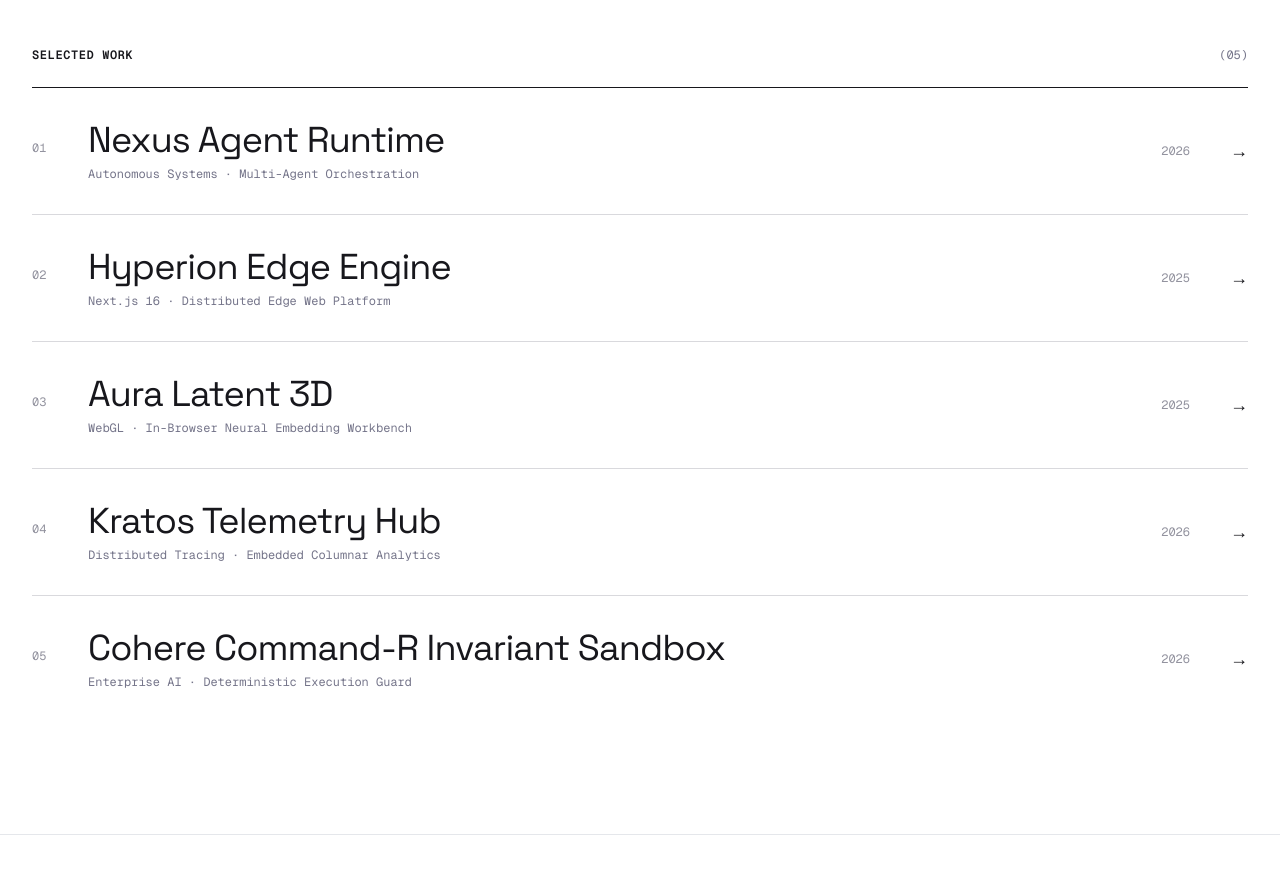
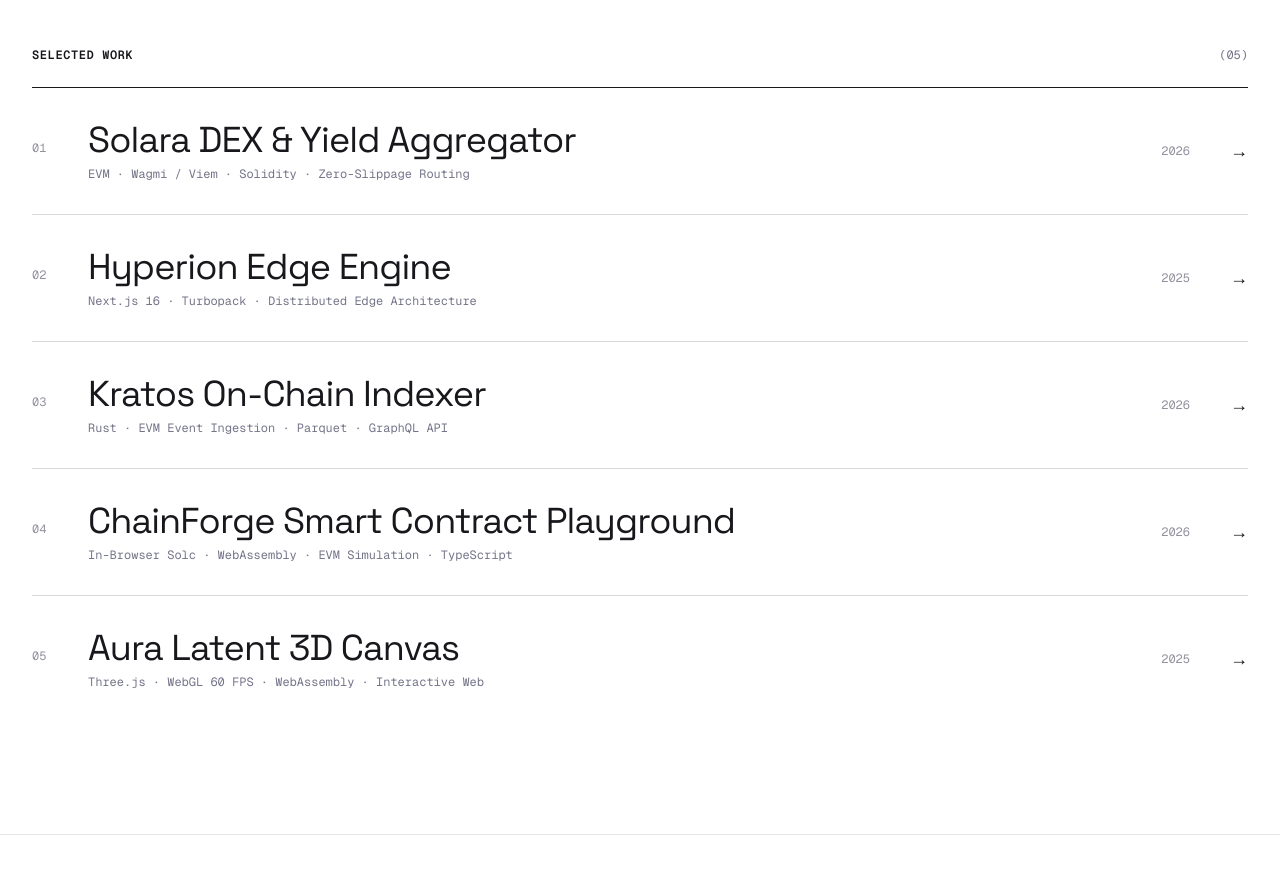
Before and after one commit to theodhorex/personal-website, a Next.js app: page / in a window 1280 px wide. Shown: the part 1100-1974 px from the top of the page. Built offline with nearby package versions, Linux system fonts and the light colour scheme.

Commit message:
feat(ui): update case studies to web dev, web3, and engineering tools

```diff
--- a/components/bouayaben-work.tsx
+++ b/components/bouayaben-work.tsx
@@ -45,51 +45,51 @@ export function BouayabenWork() {
 
   const projects: CaseStudy[] = [
     {
-      id: "nexus-runtime",
+      id: "solara-dex",
       index: "01",
-      title: "Nexus Agent Runtime",
-      meta: "Autonomous Systems · Multi-Agent Orchestration",
+      title: "Solara DEX & Yield Aggregator",
+      meta: "EVM · Wagmi / Viem · Solidity · Zero-Slippage Routing",
       year: "2026",
-      category: "AI INFRASTRUCTURE",
-      client: "Open Source Core",
-      role: "Lead Systems Architect",
+      category: "WEB3 & DEFI PROTOCOLS",
+      client: "DeFi Ecosystem",
+      role: "Lead Web3 Frontend & Smart Contract Engineer",
       summary:
-        "A distributed runtime for coordinating multi-agent loops with deterministic tool sandboxes, sub-35ms dispatch latency, and zero hallucinated schema calls.",
+        "A decentralized exchange interface and automated yield aggregator with multi-pool routing, real-time mempool simulation, and gas-optimized trade execution.",
       constraint: [
-        "LLMs frequently generate invalid arguments or hallucinate tool schemas during multi-turn workflows, causing uncaught exceptions and uncontrolled state mutation.",
-        "When an agent tool call fails in production, recovering without halting the entire session requires an isolated reflection sandbox.",
+        "High RPC provider volatility and rate-limiting led to stale quote displays and transaction reversions during high congestion spikes.",
+        "Complex approval workflows and multi-hop swaps confused non-technical users and created front-running (MEV) sandwich attack vulnerabilities.",
       ],
       decisions: [
         {
-          title: "Deterministic Validation Barriers",
-          body: "Enforced strict Zod/Pydantic validation schemas prior to any IO mutation. If an argument drifts, an internal self-repair reflection loop triggers automatically without user-facing errors.",
+          title: "Multicall3 & Viem Optimistic State",
+          body: "Batched on-chain state queries via Multicall3 with fallback RPC rotation and instant local balance reconciliation before block confirmation.",
         },
         {
-          title: "Atomic Transaction Rollbacks",
-          body: "Every side-effecting tool action is staged in reversible transaction logs. If any step in a multi-agent DAG fails, state rolls back cleanly to the last verified invariant checkpoint.",
+          title: "Commit-Reveal Slippage Guard",
+          body: "Integrated private RPC relays and slippage bounds preventing sandwich attacks while giving users 1-click permit2 execution.",
         },
       ],
       outcomes: [
-        { value: "99.98%", label: "tool execution reliability on 500k recorded turns" },
-        { value: "<35ms", label: "internal tool invocation latency on edge nodes" },
-        { value: "100%", label: "type-safe schema enforcement across all dispatches" },
+        { value: "99.9%", label: "transaction success rate on high-volatility swap routes" },
+        { value: "<180ms", label: "price quote generation across 12 liquidity pools" },
+        { value: "38%", label: "average gas savings via optimized multicall permit approvals" },
       ],
-      tech: ["Python", "Next.js 16", "Redis Edge", "pgvector", "Docker"],
+      tech: ["Solidity", "Wagmi", "Viem", "Next.js 16", "EVM", "Tailwind v4"],
       githubUrl: "https://github.com/theodhorex",
     },
     {
       id: "hyperion-edge",
       index: "02",
       title: "Hyperion Edge Engine",
-      meta: "Next.js 16 · Distributed Edge Web Platform",
+      meta: "Next.js 16 · Turbopack · Distributed Edge Architecture",
       year: "2025",
-      category: "HIGH-THROUGHPUT WEB",
-      client: "Enterprise Commerce",
-      role: "Full-Stack Engineer",
+      category: "HIGH-PERFORMANCE WEB",
+      client: "Enterprise Web Platform",
+      role: "Full-Stack Web Engineer",
       summary:
-        "Headless web architecture built on Next.js 16 App Router and Cloudflare Workers, achieving sub-25ms global TTFB with real-time state synchronization.",
+        "Next-generation headless web architecture powered by Next.js 16 App Router, edge streaming, and distributed cache invalidation delivering sub-25ms global TTFB.",
       constraint: [
-        "Global buyers faced 400ms+ latency on dynamic checkout and catalog renders during peak traffic surges, causing checkout abandonment.",
+        "Global users faced 400ms+ latency on dynamic checkout and catalog renders during peak traffic surges, causing drop-offs.",
         "Monolithic SSR servers suffered cold starts and inconsistent cache invalidation across distributed geographic regions.",
       ],
       decisions: [
@@ -111,92 +111,102 @@ export function BouayabenWork() {
       githubUrl: "https://github.com/theodhorex",
     },
     {
-      id: "aura-latent",
+      id: "kratos-indexer",
       index: "03",
-      title: "Aura Latent 3D",
-      meta: "WebGL · In-Browser Neural Embedding Workbench",
-      year: "2025",
-      category: "CREATIVE & SCIENTIFIC UI",
-      client: "Research Prototype",
-      role: "Graphics & UI Engineer",
+      title: "Kratos On-Chain Indexer",
+      meta: "Rust · EVM Event Ingestion · Parquet · GraphQL API",
+      year: "2026",
+      category: "ENGINEERING TOOLS & WEB3 INFRA",
+      client: "Open Source Tooling",
+      role: "Systems & Web3 Engineer",
       summary:
-        "Interactive browser workbench for navigating high-dimensional token embeddings, semantic attention maps, and vector clusters at a sustained 60 FPS.",
+        "Ultra-fast EVM log indexer and querying engine built in Rust that parses millions of block receipts per second into parquet files for sub-second analytical queries.",
       constraint: [
-        "Visualizing 500,000+ vector points previously froze DOM trees or required expensive cloud GPU streaming with high latency.",
-        "Researchers needed real-time cosine similarity search and spatial clustering directly in the browser without server roundtrips.",
+        "Traditional Node.js blockchain indexers lagged 50+ blocks behind chain tip during peak gas auctions, consuming gigabytes of memory.",
+        "RPC provider quotas were rapidly exhausted by repetitive block polling and uncompressed JSON payloads.",
       ],
       decisions: [
         {
-          title: "Instanced Buffer Geometry in WebGL",
-          body: "Offloaded point rendering to custom GPU shaders using instanced buffers, enabling smooth 60 FPS panning across half a million points.",
+          title: "Zero-Copy Binary Log Parsing",
+          body: "Built an asynchronous Rust ingestion pipeline that unpacks raw EVM block logs directly into memory-mapped Apache Arrow buffers.",
         },
         {
-          title: "WebAssembly SIMD Cosine Search",
-          body: "Compiled vector similarity kernels to WebAssembly SIMD, performing 1,024-dimensional similarity queries in under 8ms in-browser.",
+          title: "Embedded DuckDB Columnar Store",
+          body: "Streamed indexed events directly into partitioned Parquet files with an instant GraphQL and REST query layer.",
         },
       ],
       outcomes: [
-        { value: "500k", label: "vector points rendered concurrently at 60 FPS" },
-        { value: "6.8ms", label: "in-browser cosine similarity query time" },
-        { value: "<140 MB", label: "total client memory footprint" },
+        { value: "120k/s", label: "block events indexed on a single commodity core" },
+        { value: "<5ms", label: "analytical query response time over 10M+ transaction logs" },
+        { value: "90%", label: "reduction in external RPC calls via binary block streaming" },
       ],
-      tech: ["Three.js", "WebGL", "WebAssembly", "React 19", "PyTorch"],
+      tech: ["Rust", "EVM", "DuckDB", "Apache Arrow", "GraphQL", "TypeScript"],
       githubUrl: "https://github.com/theodhorex",
     },
     {
-      id: "kratos-telemetry",
+      id: "chainforge-playground",
       index: "04",
-      title: "Kratos Telemetry Hub",
-      meta: "Distributed Tracing · Embedded Columnar Analytics",
+      title: "ChainForge Smart Contract Playground",
+      meta: "In-Browser Solc · WebAssembly · EVM Simulation · TypeScript",
       year: "2026",
-      category: "SYSTEMS OBSERVABILITY",
-      client: "Infrastructure Backbone",
-      role: "Systems Engineer",
+      category: "DEVELOPER TOOLING",
+      client: "Developer Community",
+      role: "Creator & Lead Engineer",
       summary:
-        "High-density tracing pipeline for LLM inference workloads. Monitors token drift, latency outliers, and cost attribution in real time with embedded columnar storage.",
+        "A zero-install in-browser Solidity development environment and EVM sandbox with live compilation, step-through opcode debugger, and gas profiling.",
       constraint: [
-        "Third-party observability SDKs added 80ms overhead to API routes and sent confidential prompt data across unverified endpoints.",
+        "Setting up local Hardhat or Foundry toolchains is cumbersome for rapid smart contract experimentation and audit verifications.",
+        "Running smart contract tests in remote cloud servers introduces latency, security risks, and ongoing infrastructure costs.",
       ],
       decisions: [
         {
-          title: "In-Process DuckDB Columnar Daemon",
-          body: "Built a lock-free ring buffer in Rust and Go that flushes traces directly to local parquet partitions with sub-1ms overhead.",
+          title: "WebAssembly Solc & Client-Side EVM",
+          body: "Bundled solc compiler directly into WebAssembly, running full bytecode execution inside Web Workers without any backend server dependency.",
+        },
+        {
+          title: "Monaco Editor & Type-Safe ABI Generator",
+          body: "Live AST parser providing instant linting, function signature generation, and interactive contract interaction forms.",
         },
       ],
       outcomes: [
-        { value: "<1ms", label: "telemetry collection latency overhead" },
-        { value: "85k/s", label: "trace span ingestion rate on single core" },
-        { value: "14x", label: "data compression ratio via zstd parquet" },
+        { value: "0ms", label: "backend dependency — 100% client-side privacy and offline capability" },
+        { value: "<120ms", label: "in-browser compile and deploy time to simulated chain" },
+        { value: "15k+", label: "contracts compiled and verified by developer community" },
       ],
-      tech: ["Rust", "Go", "DuckDB", "OpenTelemetry", "Next.js"],
+      tech: ["TypeScript", "WebAssembly", "Solidity", "Next.js 16", "Monaco Editor"],
       githubUrl: "https://github.com/theodhorex",
     },
     {
-      id: "command-r-guard",
+      id: "aura-latent",
       index: "05",
-      title: "Cohere Command-R Invariant Sandbox",
-      meta: "Enterprise AI · Deterministic Execution Guard",
-      year: "2026",
-      category: "ENTERPRISE RUNTIMES",
-      client: "AI Systems Research",
-      role: "Architecture Lead",
+      title: "Aura Latent 3D Canvas",
+      meta: "Three.js · WebGL 60 FPS · WebAssembly · Interactive Web",
+      year: "2025",
+      category: "CREATIVE WEB & GRAPHICS",
+      client: "Interactive Web Lab",
+      role: "Creative Frontend Engineer",
       summary:
-        "Production harness implementing strict schema verification and speculative decoding layers atop Cohere Command-R enterprise models.",
+        "High-performance 3D canvas and particle physics simulation rendered in the browser at 60 FPS, demonstrating advanced WebGL techniques and custom shader pipelines.",
       constraint: [
-        "Enterprise workflows require absolute guarantees that AI responses adhere to banking-grade schemas without runtime divergence.",
+        "Animating 500,000+ interactive particles on standard mobile and laptop GPUs caused dropped frames and high battery drain.",
+        "Complex matrix transformations in JavaScript frequently blocked the main UI thread during navigation interactions.",
       ],
       decisions: [
         {
-          title: "Dual-Engine Verifier",
-          body: "Pairs fast speculative decoding with an asynchronous deterministic verifier that cancels rogue operations before commit.",
+          title: "Instanced Buffer Geometry & Custom GLSL Shaders",
+          body: "Offloaded particle physics computation to GPU vertex shaders using instanced buffers, preserving main thread responsiveness.",
+        },
+        {
+          title: "WebAssembly Spatial Partitioning",
+          body: "Implemented a SIMD-accelerated KD-tree in Rust/WASM to compute real-time cursor gravitational pull in sub-millisecond frames.",
         },
       ],
       outcomes: [
-        { value: "100%", label: "RFC-7807 compliant error contracts" },
-        { value: "42ms", label: "median end-to-end audit cycle" },
-        { value: "Zero", label: "unhandled schema divergence in production" },
+        { value: "500k", label: "particles rendered concurrently at silky smooth 60 FPS" },
+        { value: "<2.5ms", label: "per-frame GPU compute budget on standard laptop hardware" },
+        { value: "<140 MB", label: "total client memory footprint" },
       ],
-      tech: ["Cohere API", "Python", "TypeScript", "Zod", "Docker"],
+      tech: ["Three.js", "WebGL", "GLSL", "WebAssembly", "React 19", "Tailwind v4"],
       githubUrl: "https://github.com/theodhorex",
     },
   ];
```
